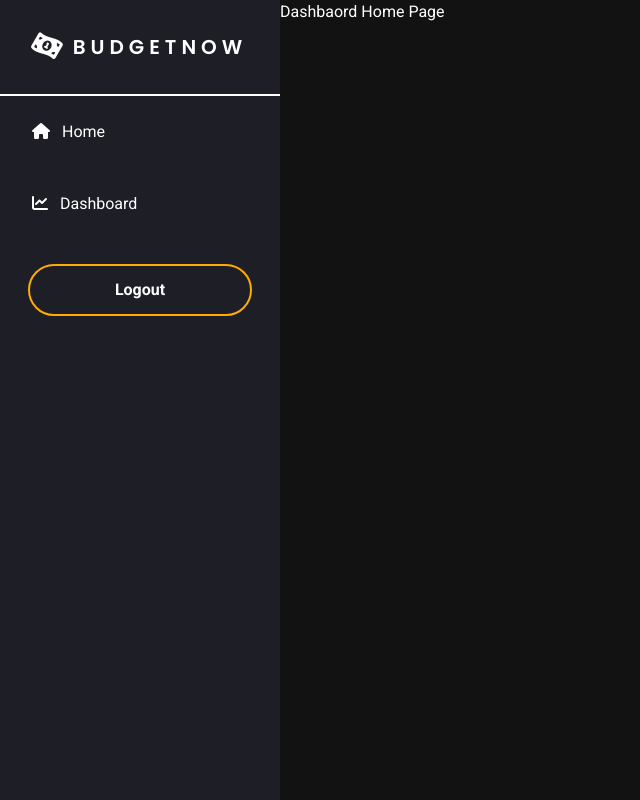
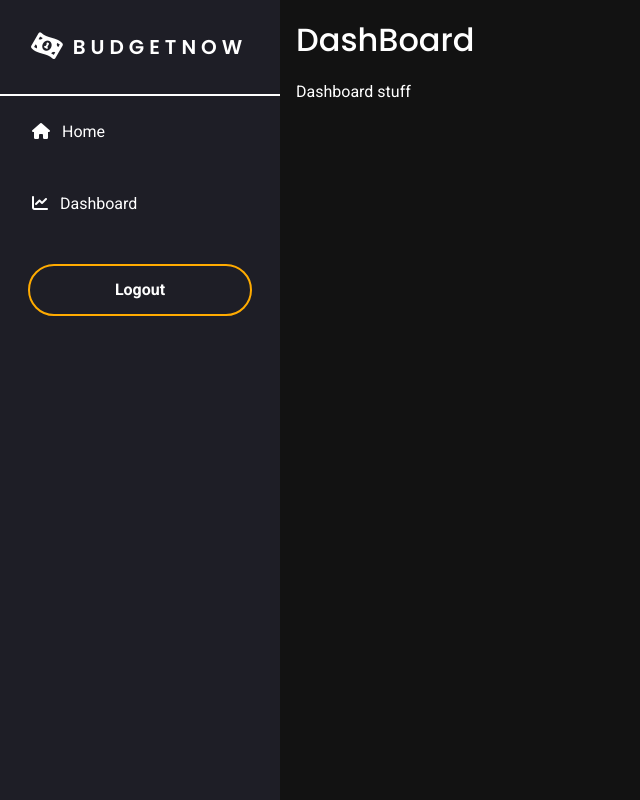
Before and after one commit to mkhikhwan/budget-tracker-mern, a React (Vite) app in the folder frontend/: page / in a window 1280 px wide. Shown: the whole page, without its empty margins (0-640 px from the left). Built offline with nearby package versions, Linux system fonts and the light colour scheme.

Commit message:
init page layout with header

```diff
--- a/frontend/src/features/dashboard/pages/DashboardHomePage.tsx
+++ b/frontend/src/features/dashboard/pages/DashboardHomePage.tsx
@@ -1,9 +1,12 @@
+import PageLayout from "../../../shared/layouts/PageLayout";
 
 function DashboardHomePage(){
     return (
-        <>
-            Dashbaord Home Page
-        </>
+        <PageLayout header="DashBoard">
+            <div>
+                Dashboard stuff
+            </div>
+        </PageLayout>
     )
 }
 
--- /dev/null
+++ b/frontend/src/shared/layouts/PageLayout.module.css
@@ -0,0 +1,23 @@
+.header{
+    display: flex;
+    font-size: 32px;
+    font-weight: 500;
+    align-items: center;
+    justify-content: left;
+    padding-left: 16px;
+    padding-right: 16px;
+    padding-top: 16px;
+    padding-bottom: 16px;
+    font-family: 'Poppins' ,sans-serif;
+}
+
+.mainContent{
+    display: flex;
+    padding-left: 16px;
+    padding-right: 16px;
+    overflow-y: scroll;
+}
+
+.mainContent::-webkit-scrollbar {
+    display: none;
+}
--- /dev/null
+++ b/frontend/src/shared/layouts/PageLayout.tsx
@@ -0,0 +1,22 @@
+import styles from './PageLayout.module.css'
+
+interface ContainerProps{
+    header: string,
+    children: React.ReactNode
+}
+
+
+function PageLayout({ header, children }:ContainerProps){
+    return(
+        <div>
+            <div className={styles.header}>
+                { header }
+            </div>
+            <div className={styles.mainContent}>
+                { children }
+            </div>
+        </div>
+    )
+}
+
+export default PageLayout;
```
